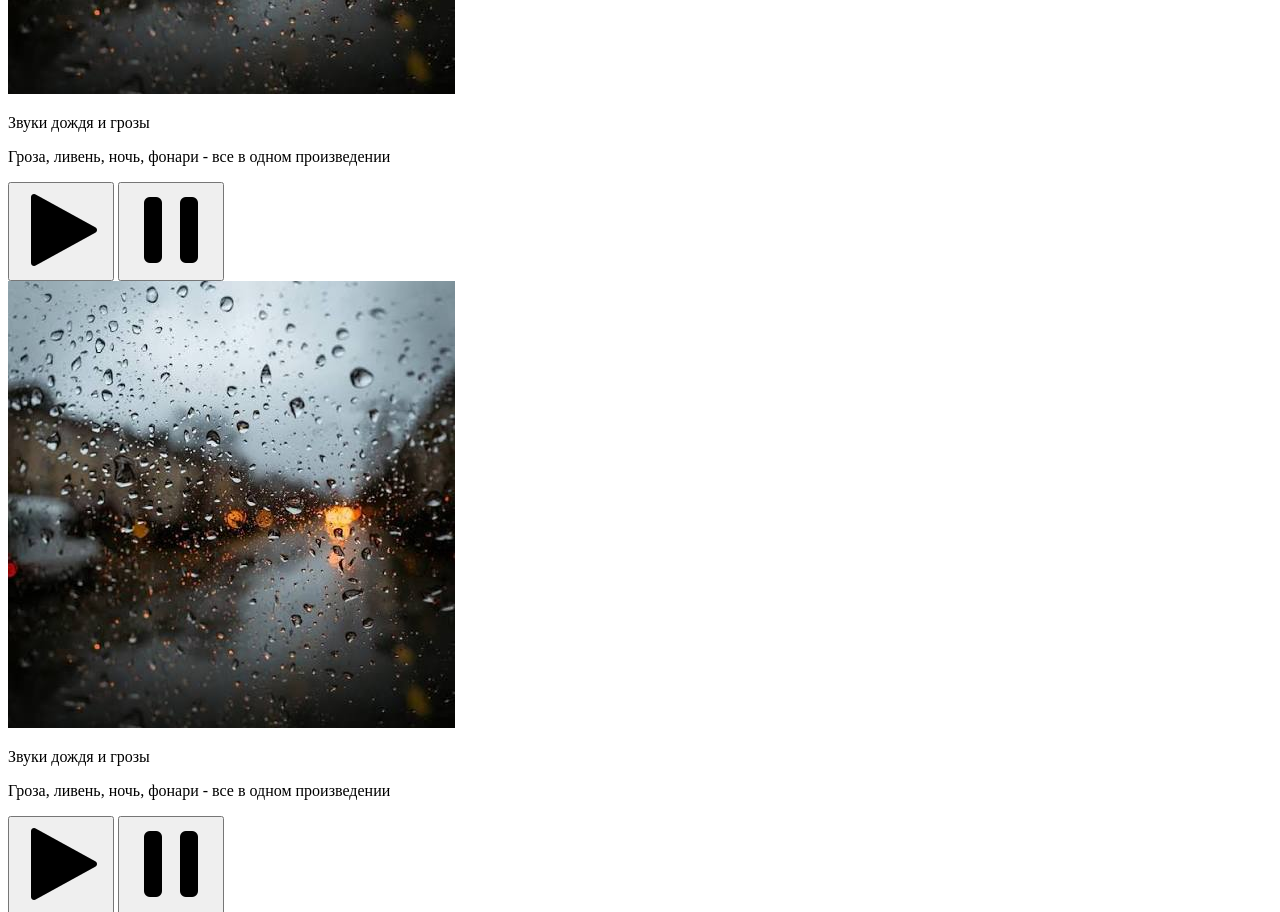
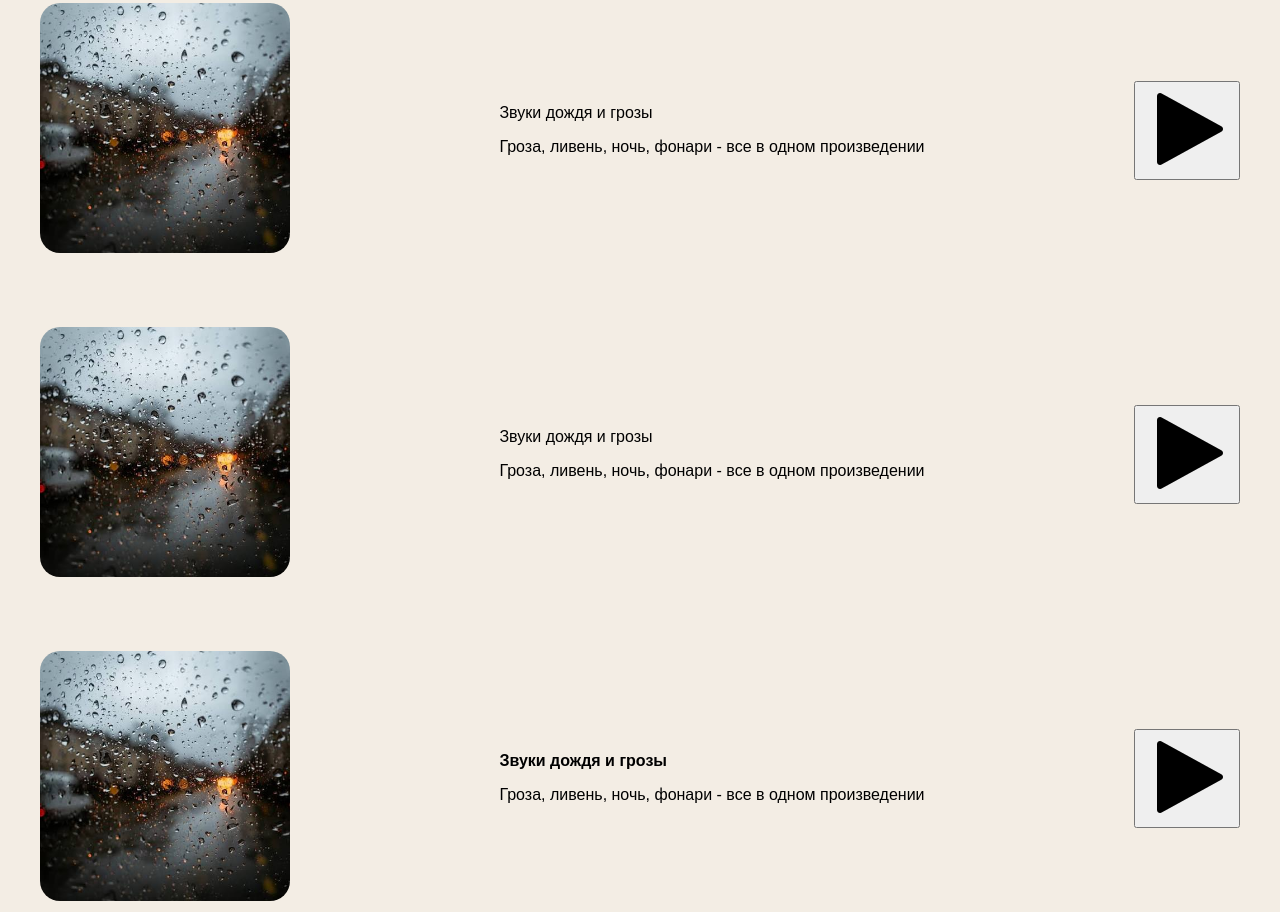
Before and after one commit to qpeed0n/retro-shop, a plain HTML site: page index.html in a window 1280 px wide. Shown: the part 361-1273 px from the top of the page. Drawn offline with Linux system fonts and the light colour scheme.

Commit message:
add styles

```diff
--- a/index.html
+++ b/index.html
@@ -79,10 +79,10 @@
                 <img src="images/rain.png" alt="rain">
             </div>
             <div class="catalog__main-text">
-                <div class="main-text_name">
+                <div class="main-text__name">
                     <p>Звуки дождя и грозы</p>
                 </div>
-                <div class="main-text_description">
+                <div class="main-text__description">
                     <p>Гроза, ливень, ночь, фонари - все в одном произведении</p>
                 </div>
             </div>
--- a/styles/style.css
+++ b/styles/style.css
@@ -0,0 +1,41 @@
+body {
+    box-sizing: border-box;
+    margin: 0;
+    padding: 0;
+    width: 100%;
+    height: 100vh;
+    font-family: Arial, Helvetica, sans-serif;
+}
+
+.catalog {
+    display: flex;
+    background: #f3ede4;
+    flex-direction: column;
+    padding: 20px;
+    gap: 30px;
+}
+
+.catalog__main {
+    display: flex;
+    justify-content: space-between;
+    align-items: center;
+    padding: 20px;
+    border-radius: 20px;
+}
+
+.catalog__main-img img {
+    max-width: 250px;
+    border-radius: 20px;
+}
+
+.main-text__name {
+    font-weight: bold;
+}
+
+.active {
+    display: block;
+}
+
+.unactive {
+    display: none;
+}
```
